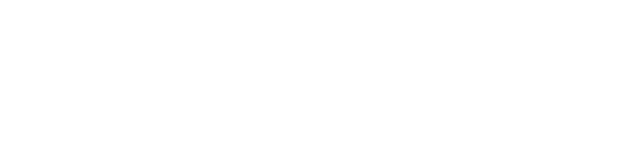
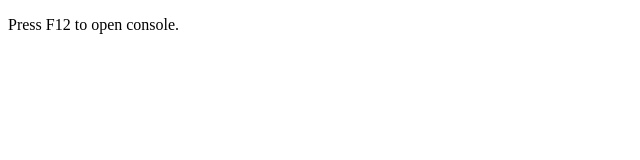
Before and after one commit to Chingiz-dev/player, a plain HTML site: page index.html in a window 1280 px wide. Shown: the whole page, without its empty margins (0-640 px from the left). Drawn offline with Linux system fonts and the light colour scheme.

Commit message:
fix: instruction added into index.html

```diff
--- a/index.html
+++ b/index.html
@@ -8,6 +8,6 @@
   <script type="module" src="app.mjs" defer></script>
 </head>
 <body>
-
+  <p>Press F12 to open console.</p>
 </body>
 </html>
```
